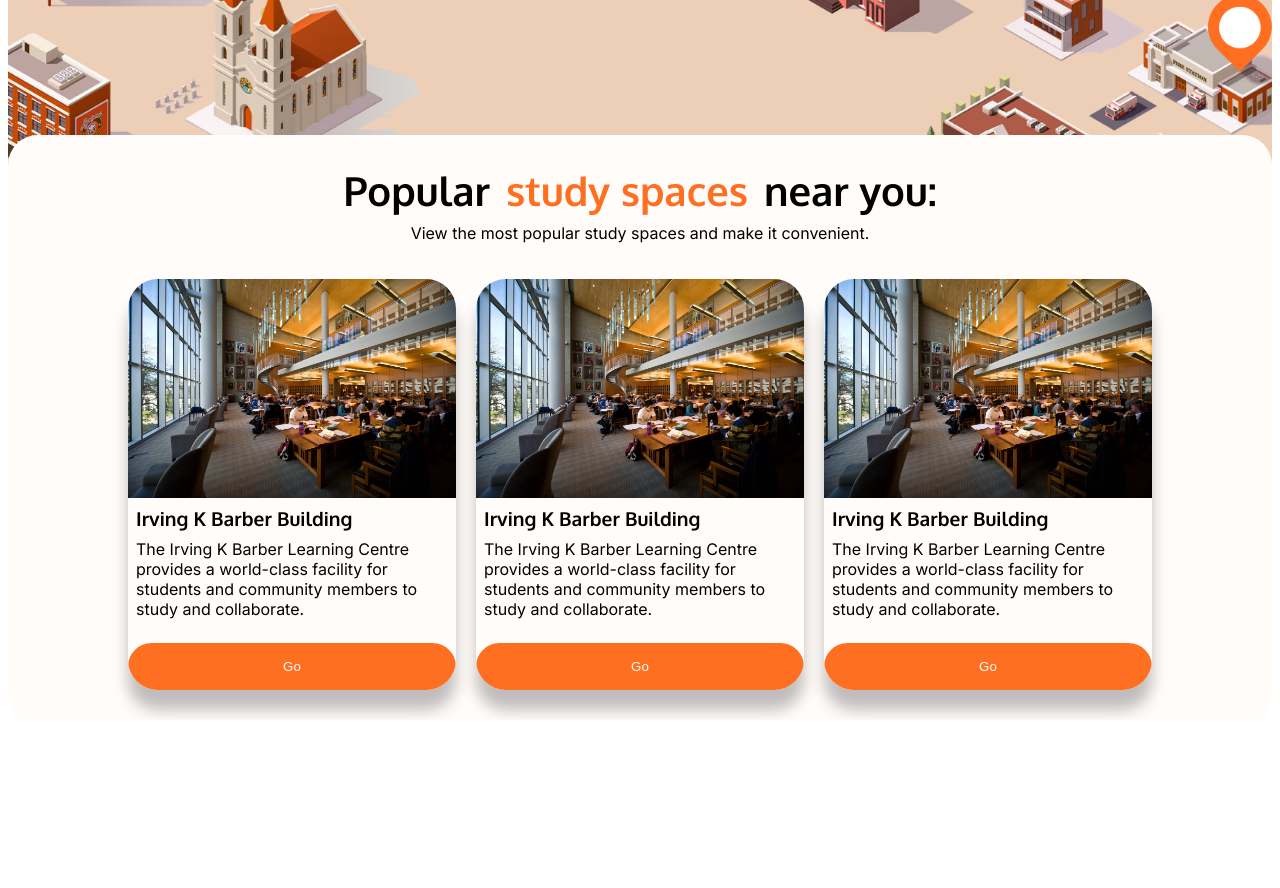
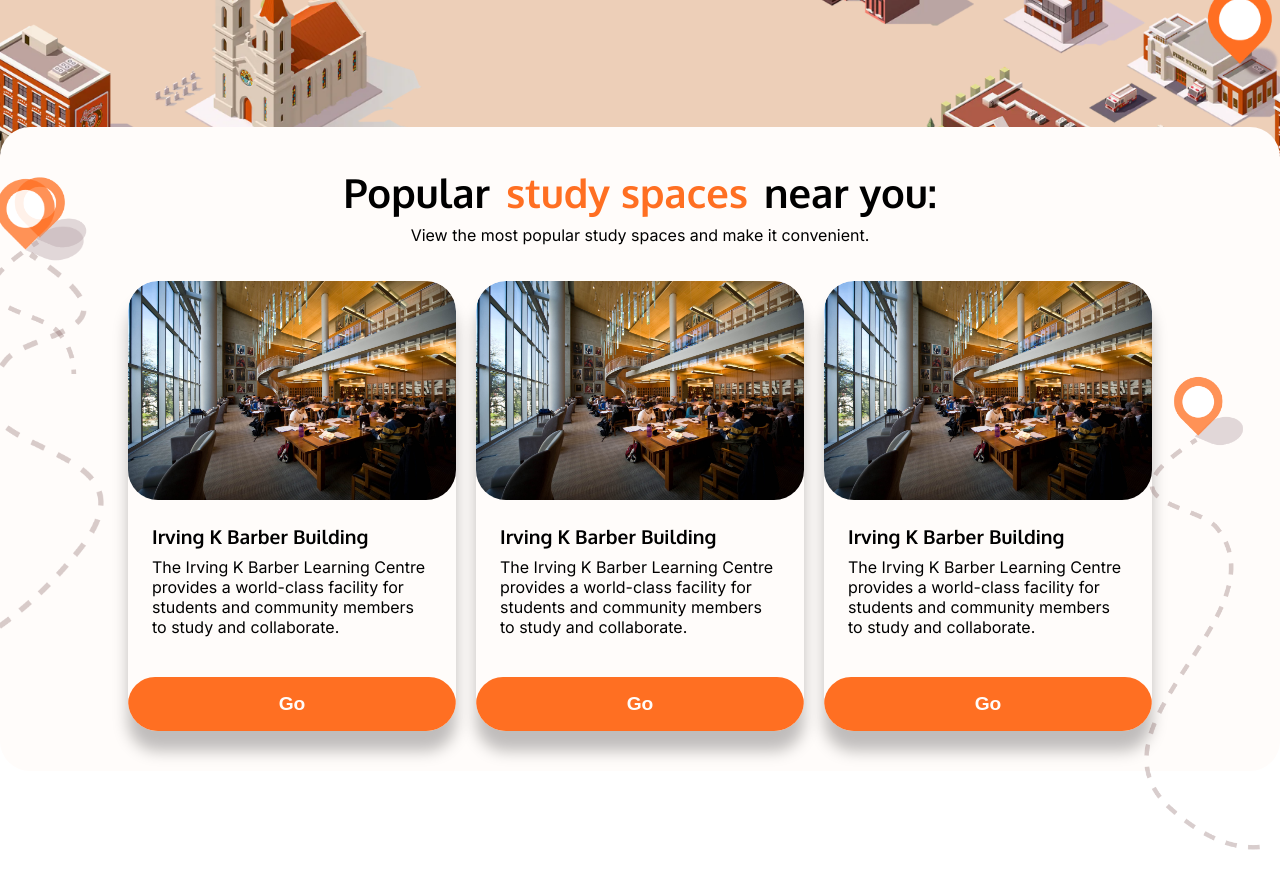
Before and after one commit to stevenxu27/studyspaces, a React (Create React App) app in the folder frontend/: page / in a window 1280 px wide. Shown: the part 520-1408 px from the top of the page. Before the commit the page ends 1240 px from the top, so only its background shows below. Built offline with nearby package versions, Linux system fonts and the light colour scheme.

Commit message:
adding location graphics

```diff
--- a/frontend/public/index.css
+++ b/frontend/public/index.css
@@ -7,11 +7,16 @@
   --dark-cream: #faf3ee;
 }
 
+body {
+  margin: 0;
+}
+
 h2,
 h3,
 h4,
 h5,
 h6 {
+  font-size: 1rem;
   font-family: "Oxygen", sans-serif;
   margin: 0;
 }
@@ -52,6 +57,11 @@
   border-radius: 100px;
 }
 
+.orange-button {
+  font-size: 1.2rem;
+  font-weight: 600;
+}
+
 nav {
   position: sticky;
   background-color: #2c1514;
@@ -79,7 +89,7 @@
 
 #mainSection {
   background-color: var(--light-cream);
-  padding: 30px;
+  padding: 40px;
   border-radius: 30px;
   display: flex;
   flex-direction: column;
@@ -142,5 +152,28 @@
 }
 
 .studySpaceContainer div {
-  margin: 0.5rem;
+  margin: 1.5rem;
 }
+
+.studySpaceContainer img {
+  border-radius: 30px;
+}
+
+.backgroundContainer {
+  left: -1rem;
+  position: absolute;
+  width: 100vw;
+  height: 100%;
+}
+
+.locPathLeft {
+  position: absolute;
+  left: 0px;
+  top: 500;
+}
+
+.locPathRight {
+  position: absolute;
+  right: 0px;
+  top: 200px;
+}
--- a/frontend/src/Landing.jsx
+++ b/frontend/src/Landing.jsx
@@ -20,8 +20,13 @@
                     <MainStudySpace img="../images/UBC_Irving_5-scaled.jpg" name="Irving K Barber Building" desc="The Irving K Barber Learning Centre provides a world-class facility for students and community members to study and collaborate."/>
                     <MainStudySpace img="../images/UBC_Irving_5-scaled.jpg" name="Irving K Barber Building" desc="The Irving K Barber Learning Centre provides a world-class facility for students and community members to study and collaborate."/>
                     <MainStudySpace img="../images/UBC_Irving_5-scaled.jpg" name="Irving K Barber Building" desc="The Irving K Barber Learning Centre provides a world-class facility for students and community members to study and collaborate."/>
+                </div>
+                <div className="backgroundContainer">
+                    <img className="locPathLeft" src="./images/landing/locPathLeft.png" width="120px" height="auto"/>
+                    <img className="locPathRight" src="./images/landing/locPathRight.png" width="120px" height="auto"/>
+                    <img className="locPathBottom" src="./images/landing/locPathBottom.png" width="180px" height="auto"/>
+                </div>
 
-                </div>
             </div>
 
         </div>
--- a/frontend/src/components/MainStudySpace.tsx
+++ b/frontend/src/components/MainStudySpace.tsx
@@ -8,7 +8,7 @@
             <h4>{props.name}</h4>
             <p>{props.desc}</p>
         </div>
-        <button>Go</button>
+        <button className="orange-button">Go</button>
     </div>
   );
 }
```
